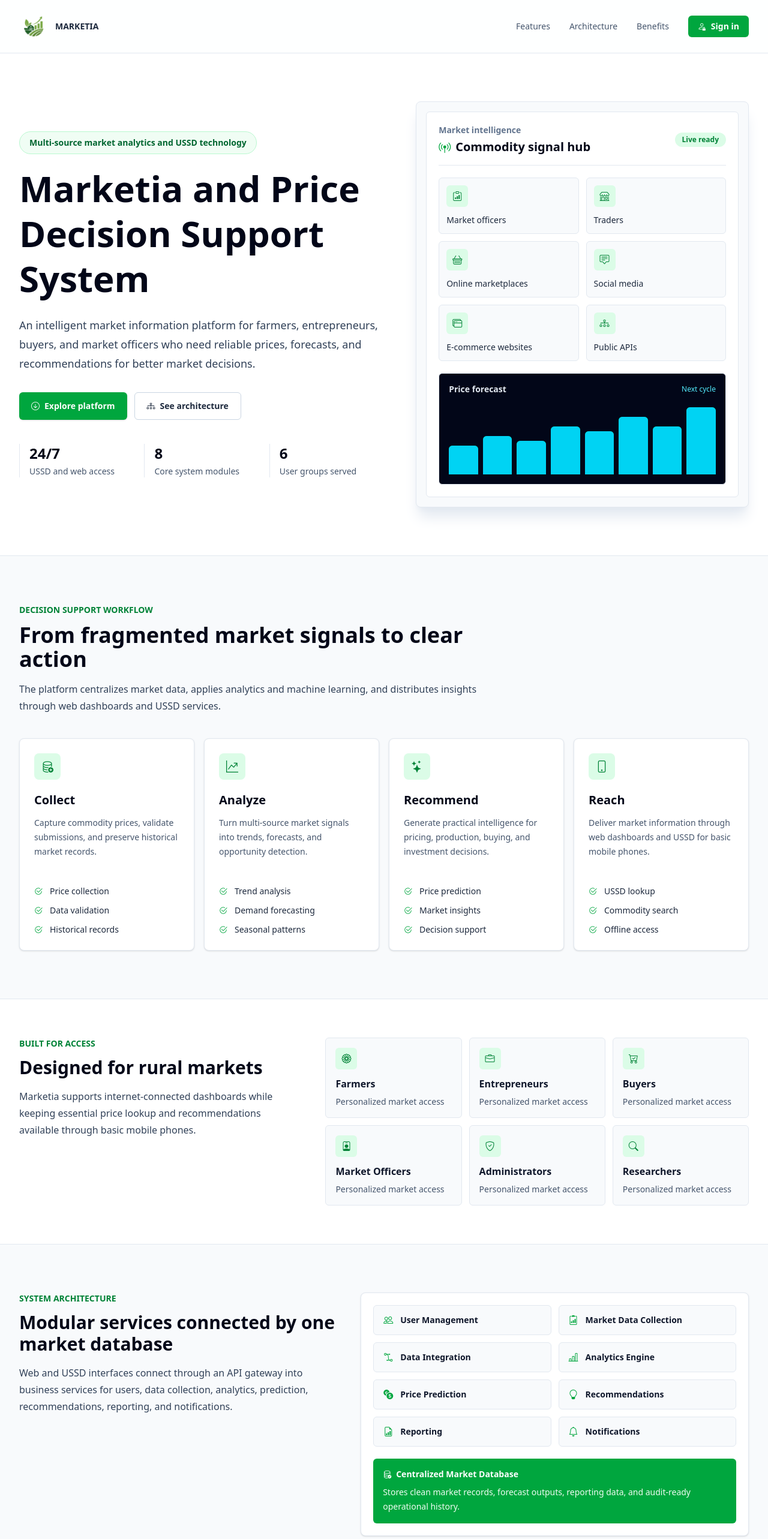
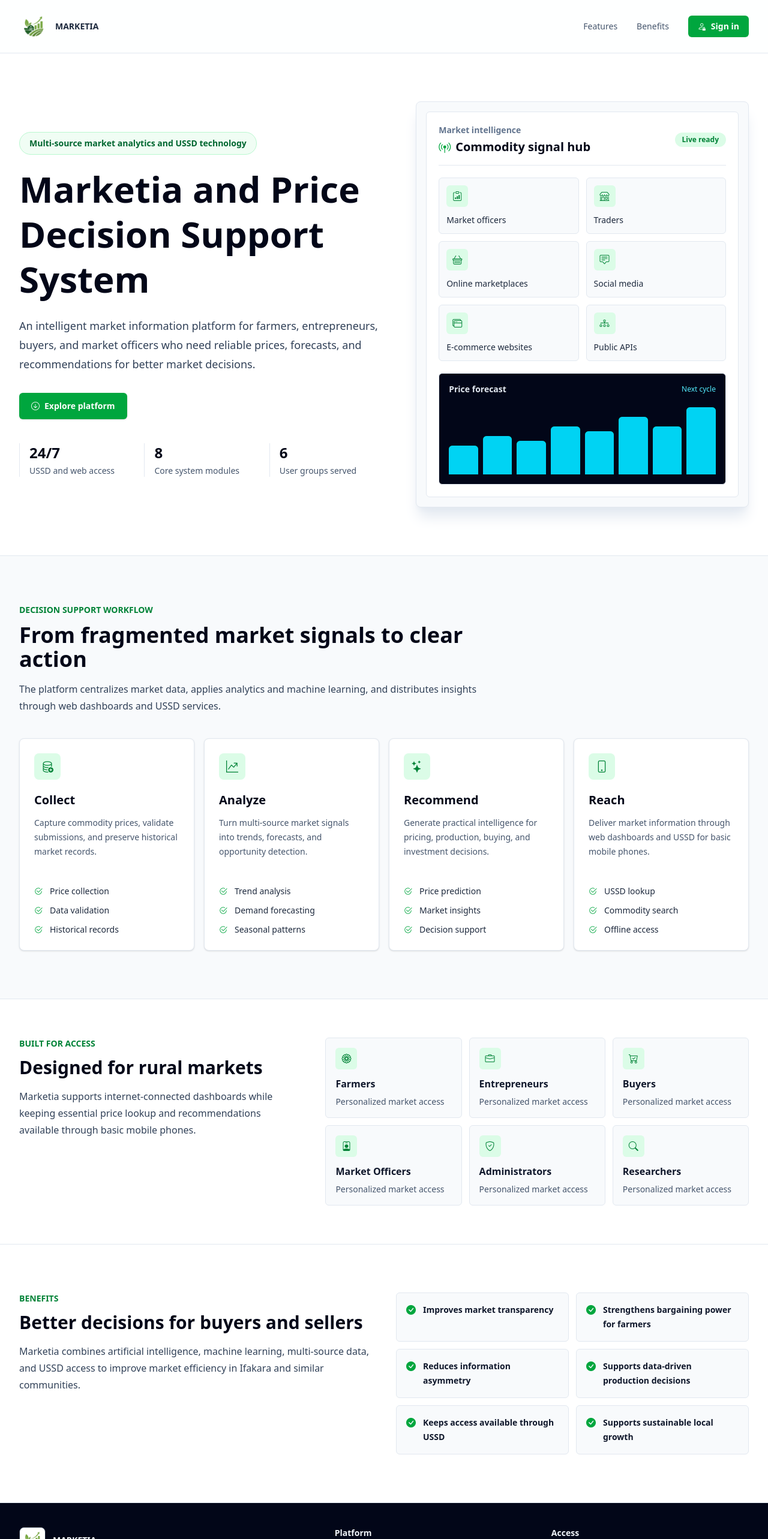
Before and after one commit to issah1554/fyp2026_web, a Next.js app: page / in a window 1280 px wide. Shown: the top 2566 px of the page at 60% size. Built offline with nearby package versions, Linux system fonts and the light colour scheme.

Commit message:
- - Update login form to use 'login' field and enhance label for clarity

```diff
--- a/src/app/auth/login/page.tsx
+++ b/src/app/auth/login/page.tsx
@@ -19,7 +19,7 @@
     setIsSubmitting(true);
 
     const formData = new FormData(event.currentTarget);
-    const username = String(formData.get("username") ?? "").trim();
+    const username = String(formData.get("login") ?? "").trim();
     const password = String(formData.get("password") ?? "");
 
     try {
@@ -36,15 +36,15 @@
     <>
       <form className="space-y-4" onSubmit={handleSubmit}>
         <div>
-          <label htmlFor="username" className="text-sm font-bold text-main-900">
-            Username
+          <label htmlFor="login" className="text-sm font-bold text-main-900">
+            Email or username
           </label>
           <input
-            id="username"
-            name="username"
+            id="login"
+            name="login"
             type="text"
             autoComplete="username"
-            placeholder="Enter your username"
+            placeholder="Enter your email or username"
             required
             className="mt-2 w-full rounded-md border border-main-300 bg-main-100 px-4 py-3 text-base text-main-900 outline-none placeholder:text-main-500 focus:border-primary-500 focus:bg-main-0"
           />
--- a/src/app/page.tsx
+++ b/src/app/page.tsx
@@ -56,17 +56,6 @@
   { label: "Researchers", icon: "bi-search" },
 ];
 
-const modules = [
-  { label: "User Management", icon: "bi-people" },
-  { label: "Market Data Collection", icon: "bi-clipboard2-data" },
-  { label: "Data Integration", icon: "bi-bezier2" },
-  { label: "Analytics Engine", icon: "bi-bar-chart-line" },
-  { label: "Price Prediction", icon: "bi-currency-exchange" },
-  { label: "Recommendations", icon: "bi-lightbulb" },
-  { label: "Reporting", icon: "bi-file-earmark-bar-graph" },
-  { label: "Notifications", icon: "bi-bell" },
-];
-
 const benefits = [
   "Improves market transparency",
   "Strengthens bargaining power for farmers",
@@ -100,9 +89,6 @@
           <div className="hidden items-center gap-8 text-sm font-medium text-main-600 md:flex">
             <a className="flex items-center gap-2 hover:text-primary-700" href="#features">
               Features
-            </a>
-            <a className="flex items-center gap-2 hover:text-primary-700" href="#architecture">
-              Architecture
             </a>
             <a className="flex items-center gap-2 hover:text-primary-700" href="#benefits">
               Benefits
@@ -139,13 +125,6 @@
               >
                 <i className="bi bi-arrow-down-circle" aria-hidden="true" />
                 Explore platform
-              </a>
-              <a
-                href="#architecture"
-                className="flex items-center justify-center gap-2 rounded-md border border-main-300 bg-main-0 px-5 py-3 text-center text-sm font-semibold text-main-800 hover:border-primary-400 hover:text-primary-700"
-              >
-                <i className="bi bi-diagram-3" aria-hidden="true" />
-                See architecture
               </a>
             </div>
             <dl className="mt-10 grid max-w-2xl grid-cols-3 gap-3">
@@ -288,49 +267,6 @@
         </div>
       </section>
 
-      <section id="architecture" className="bg-main-50 py-16 lg:py-20">
-        <div className="mx-auto max-w-7xl px-6 lg:px-8">
-          <div className="grid gap-10 lg:grid-cols-[0.9fr_1.1fr]">
-            <div>
-              <p className="text-sm font-semibold uppercase text-primary-700">
-                System architecture
-              </p>
-              <h2 className="mt-3 text-3xl font-bold text-main-950">
-                Modular services connected by one market database
-              </h2>
-              <p className="mt-4 text-base leading-7 text-main-700">
-                Web and USSD interfaces connect through an API gateway into business services for
-                users, data collection, analytics, prediction, recommendations, reporting, and
-                notifications.
-              </p>
-            </div>
-            <div className="rounded-lg border border-main-200 bg-main-0 p-5 shadow-sm">
-              <div className="grid gap-3 md:grid-cols-2">
-                {modules.map((module) => (
-                  <div
-                    key={module.label}
-                    className="flex items-center gap-3 rounded-md border border-main-200 bg-main-50 px-4 py-3"
-                  >
-                    <i className={`bi ${module.icon} text-primary-600`} aria-hidden="true" />
-                    <p className="text-sm font-semibold text-main-900">{module.label}</p>
-                  </div>
-                ))}
-              </div>
-              <div className="mt-5 rounded-md bg-primary-600 p-4 text-main-0">
-                <p className="flex items-center gap-2 text-sm font-semibold">
-                  <i className="bi bi-database-check" aria-hidden="true" />
-                  Centralized Market Database
-                </p>
-                <p className="mt-2 text-sm leading-6 text-primary-50">
-                  Stores clean market records, forecast outputs, reporting data, and audit-ready
-                  operational history.
-                </p>
-              </div>
-            </div>
-          </div>
-        </div>
-      </section>
-
       <section id="benefits" className="bg-main-0 py-16 lg:py-20">
         <div className="mx-auto max-w-7xl px-6 lg:px-8">
           <div className="grid gap-10 lg:grid-cols-[1fr_1fr]">
@@ -388,10 +324,6 @@
                 <i className="bi bi-grid" aria-hidden="true" />
                 Features
               </a>
-              <a href="#architecture" className="flex items-center gap-2 hover:text-primary-300">
-                <i className="bi bi-diagram-3" aria-hidden="true" />
-                Architecture
-              </a>
               <a href="#benefits" className="flex items-center gap-2 hover:text-primary-300">
                 <i className="bi bi-check2-circle" aria-hidden="true" />
                 Benefits
```
